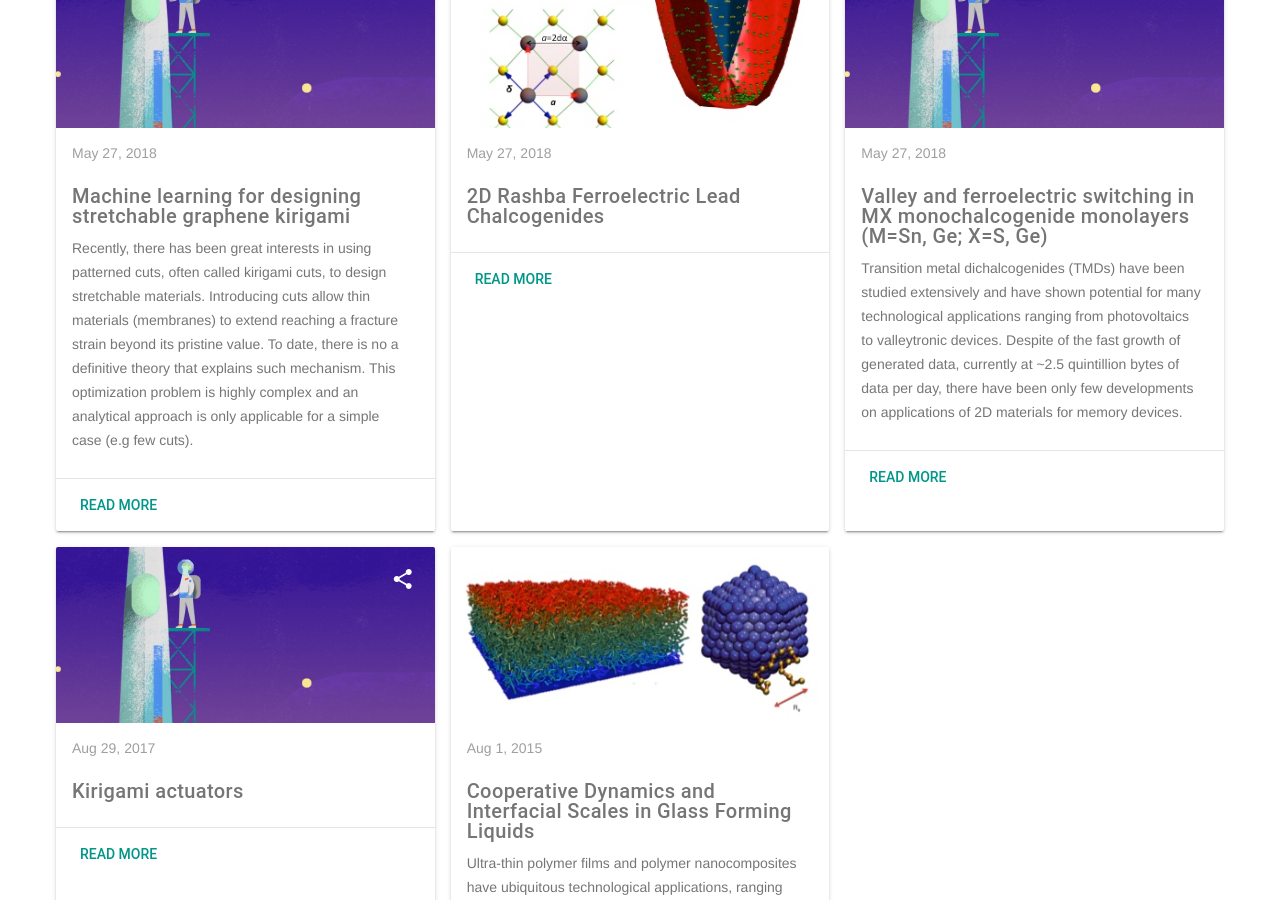
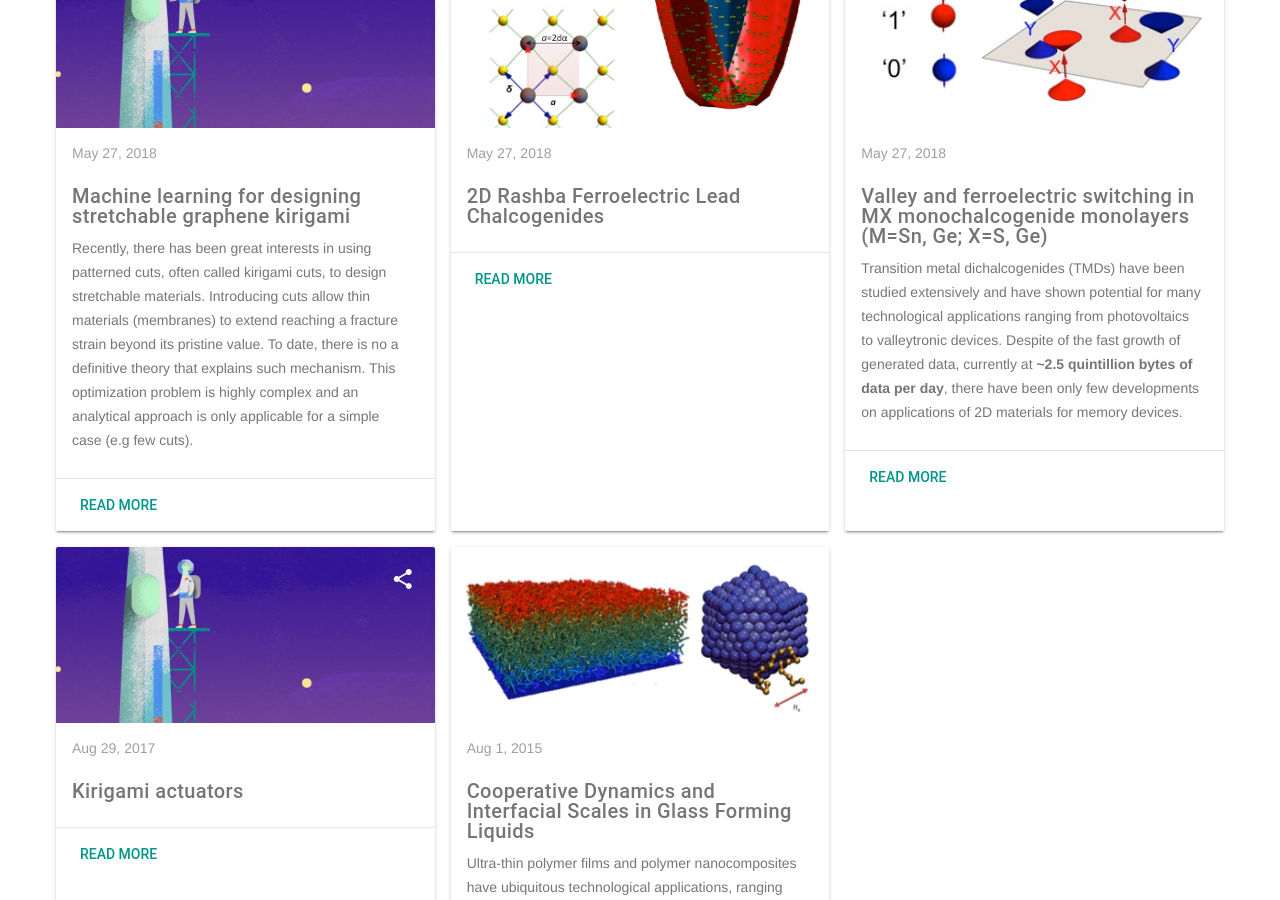
Before and after one commit to phanakata/phanakata.github.io, a Jekyll site: the page built from index.html, in a window 1280 px wide and 900 px high, scrolled down 445 px. Built offline with Jekyll 4.4.1, drawn with Linux system fonts in a browser that asks for light colours; formulas are drawn with MathJax 3.

Commit message:
Update 2018-05-27-MX.markdown

```diff
--- a/_posts/2018-05-27-MX.markdown
+++ b/_posts/2018-05-27-MX.markdown
@@ -4,11 +4,13 @@ title:  ""
 date:   2018-05-27 10:00:00
 categories: valleytronics
 author: Paul Hanakata
+image: /img/valley.jpg
+
 ---
 ##### Valley and ferroelectric switching in MX monochalcogenide monolayers (M=Sn, Ge; X=S, Ge)
-Transition metal dichalcogenides (TMDs) have been studied extensively and have shown potential for many technological applications ranging from photovoltaics to valleytronic devices. Despite of the fast growth of generated data, currently at ~2.5 quintillion bytes of data per day, there have been only few developments on applications of 2D materials for memory devices.
+Transition metal dichalcogenides (TMDs) have been studied extensively and have shown potential for many technological applications ranging from photovoltaics to valleytronic devices. Despite of the fast growth of generated data, currently at **~2.5 quintillion bytes of data per day**, there have been only few developments on applications of 2D materials for memory devices.
 
-Analogous to “spintronics", an emerging field called “valleytronics” attempts to store and manipulate information in semiconductors that possess multiple “valleys” (in momentum space). Before going further let's discuss how can we utilize valley degree of freedrom in seimconductors to store bit of information. Supposed we have a semiconductor with four valleys located near the boundary of a rectangular Brillouin zone ${\bf k}={X, X', Y, Y'}={[f\pi/a, 0], [-f\pi/a, 0], [0, f\pi/a], [0, -f\pi/a]}$, where $f$ is a number close to one. Further, we supposed that the semiconductor has a gap on the order of a few electron volt and so the electrons can be excited from the valence band to the conduction band. Mathematically, we can write the interband transition probability at a given vector ${\bf k}$ as
+Analogous to “spintronics", an emerging field called “valleytronics” attempts to store and manipulate information in semiconductors that possess multiple “valleys” (in momentum space). Before going further let's discuss how can we utilize valley degree of freedrom in seimconductors to store bit of information. Supposed we have a semiconductor with four valleys located near the boundary of a rectangular Brillouin zone ${\bf k}=\{X, X', Y, Y'\}=\{[f\pi/a, 0], [-f\pi/a, 0], [0, f\pi/a], [0, -f\pi/a]\}$, where $f$ is a number close to one. Further, we supposed that the semiconductor has a gap on the order of a few electron volt and so the electrons can be excited from the valence band to the conduction band. Mathematically, we can write the interband transition probability at a given vector ${\bf k}$ as
 \begin{equation}
 P_i({\bf k})\propto\left|\frac{m}{\hbar}\left\langle c({\bf k}) \left|\frac{\partial H}{\partial k_i}\right|v({\bf k})\right\rangle\right|^2,
 \end {equation}
```
